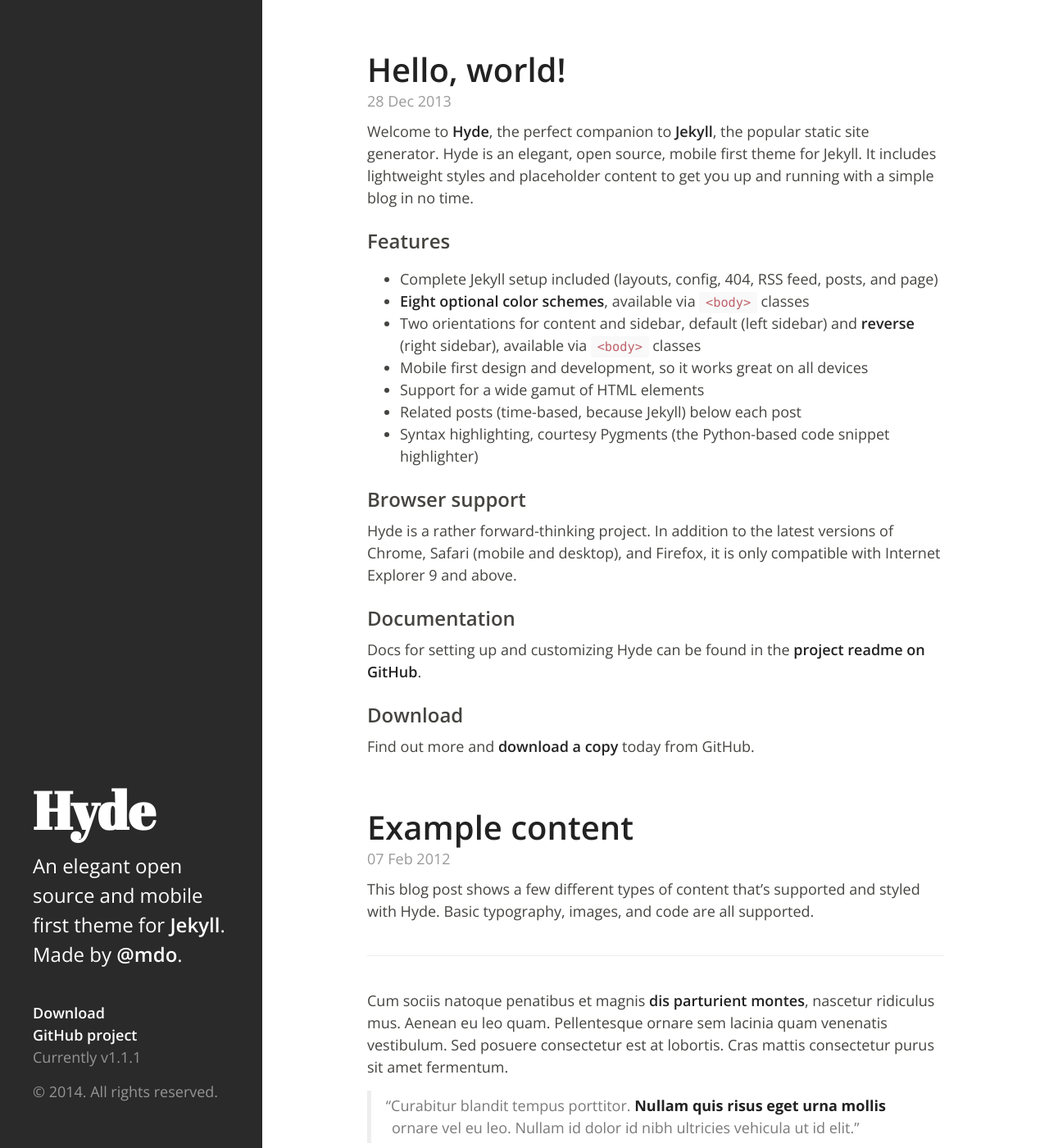
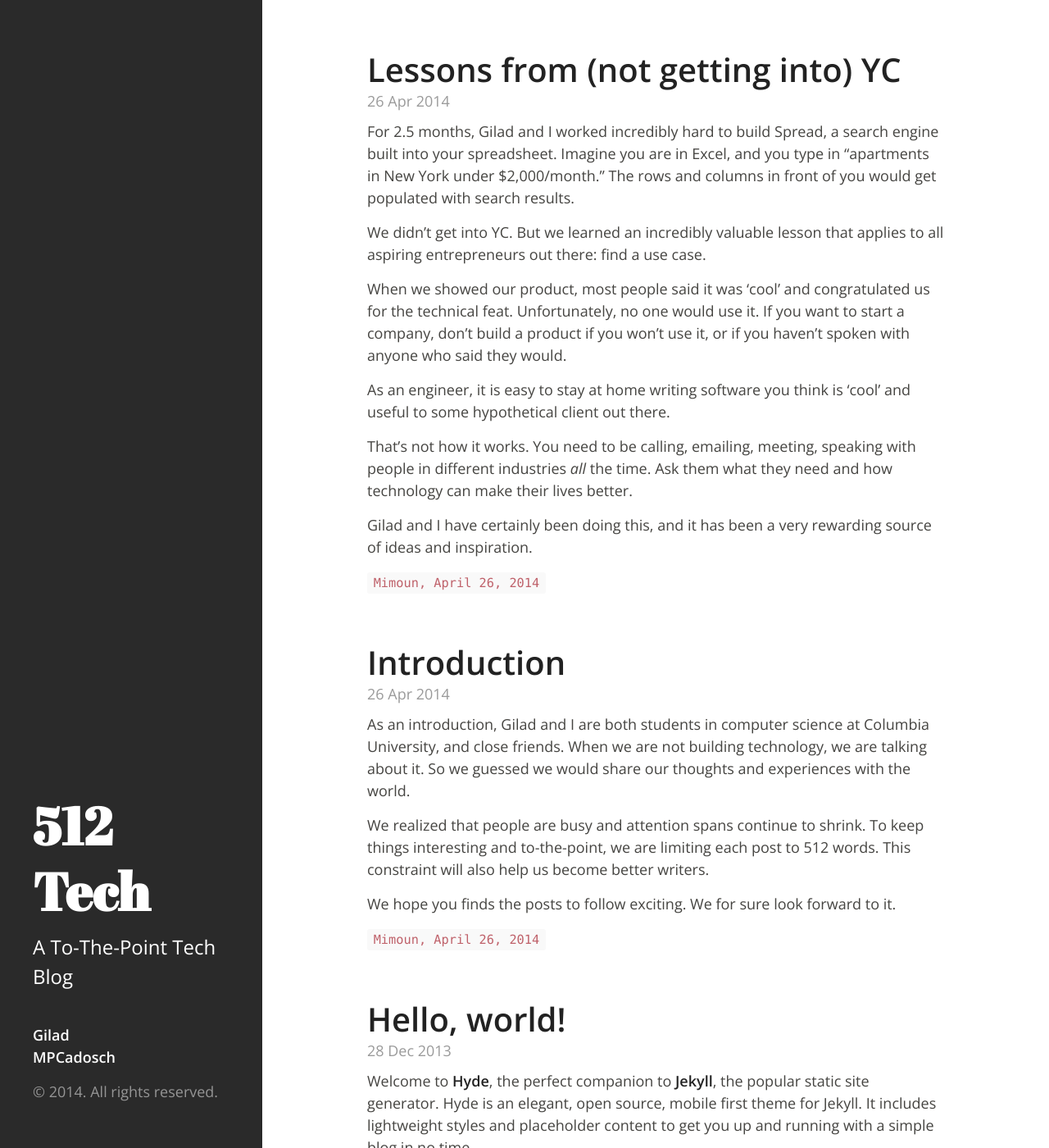
Before and after one commit to 512tech/512tech.github.io, a Jekyll site: the page built from index.html, in a window 1280 px wide and 1400 px high. Shown: the whole window at 82% size. Built offline with Jekyll 4.4.1, drawn with Linux system fonts in a browser that asks for light colours; Markdown is read by kramdown in place of the engine named in the settings; the list of posts is cut into pages by our own code.

Commit message:
first two posts

```diff
--- a/_layouts/default.html
+++ b/_layouts/default.html
@@ -7,20 +7,19 @@
 
     <header class="masthead">
       <div class="masthead-inner">
-        <h1>{{ site.title }}</h1>
-        <p class="lead">{{ site.description }}</p>
+        <h1>512 Tech</h1>
+        <p class="lead">A To-The-Point Tech Blog</p>
 
         <div class="colophon">
           <ul class="colophon-links">
             <li>
-              <a href="https://github.com/mdo/hyde/archive/v{{ site.version }}.zip">Download</a>
+              <a href="http://freeslugs.github.io/">Gilad</a>
             </li>
             <li>
-              <a href="https://github.com/mdo/hyde">GitHub project</a>
+              <a href="http://mimouncadosch.github.io/">MPCadosch</a>
             </li>
-            <li>Currently v{{ site.version }}</li>
           </ul>
-          <p>&copy; 2014. {{ site.author.name }} All rights reserved.</p>
+          <p>&copy; 2014. All rights reserved.</p>
         </div>
       </div>
     </header>
--- /dev/null
+++ b/_posts/2014-4-26-intro.md
@@ -0,0 +1,12 @@
+---
+layout: post
+title: Introduction
+---
+
+As an introduction, Gilad and I are both students in computer science at Columbia University, and close friends. When we are not building technology, we are talking about it. So we guessed we would share our thoughts and experiences with the world.
+
+We realized that people are busy and attention spans continue to shrink. To keep things interesting and to-the-point, we are limiting each post to 512 words. This constraint will also help us become better writers.
+
+We hope you finds the posts to follow exciting. We for sure look forward to it.
+
+`Mimoun, April 26, 2014`
--- /dev/null
+++ b/_posts/2014-4-26-spread.md
@@ -0,0 +1,20 @@
+---
+layout: post
+title: Lessons from (not getting into) YC
+---
+
+
+For 2.5 months, Gilad and I worked incredibly hard to build Spread, a search engine built into your spreadsheet. Imagine you are in Excel, and you type in "apartments in New York under $2,000/month." The rows and columns in front of you would get populated with search results.
+
+We didn't get into YC. But we learned an incredibly valuable lesson that applies to all aspiring entrepreneurs out there: find a use case.
+
+When we showed our product, most people said it was 'cool' and congratulated us for the technical feat. Unfortunately, no one would use it. If you want to start a company, don't build a product if you won't use it, or if you haven't spoken with anyone who said they would.
+
+As an engineer, it is easy to stay at home writing software you think is 'cool' and useful to some hypothetical client out there.
+
+That's not how it works. You need to be calling, emailing, meeting, speaking with people in different industries *all* the time. Ask them what they need and how technology can make their lives better.
+
+Gilad and I have certainly been doing this, and it has been a very rewarding source of ideas and inspiration.
+
+
+`Mimoun, April 26, 2014`
```
